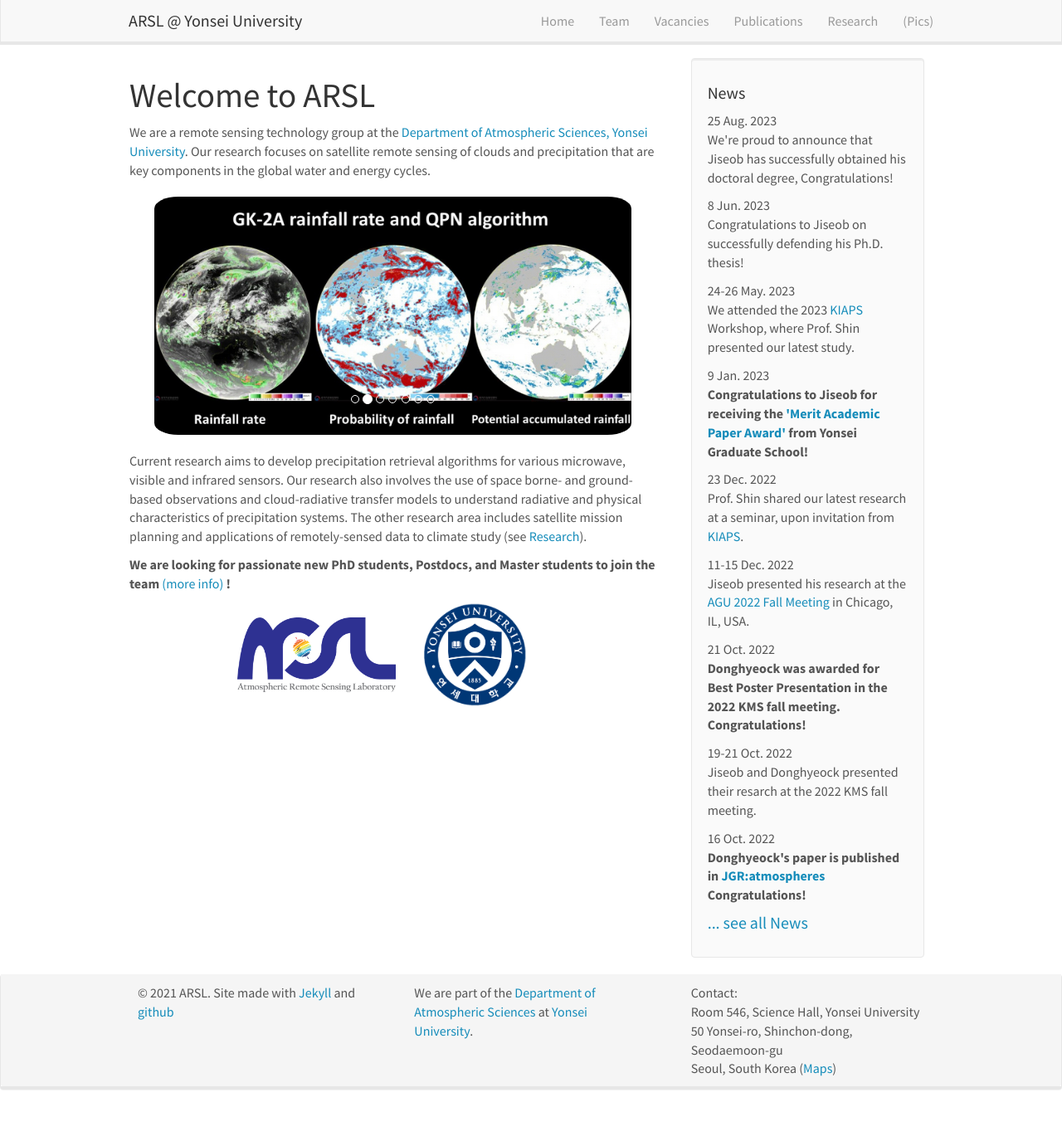
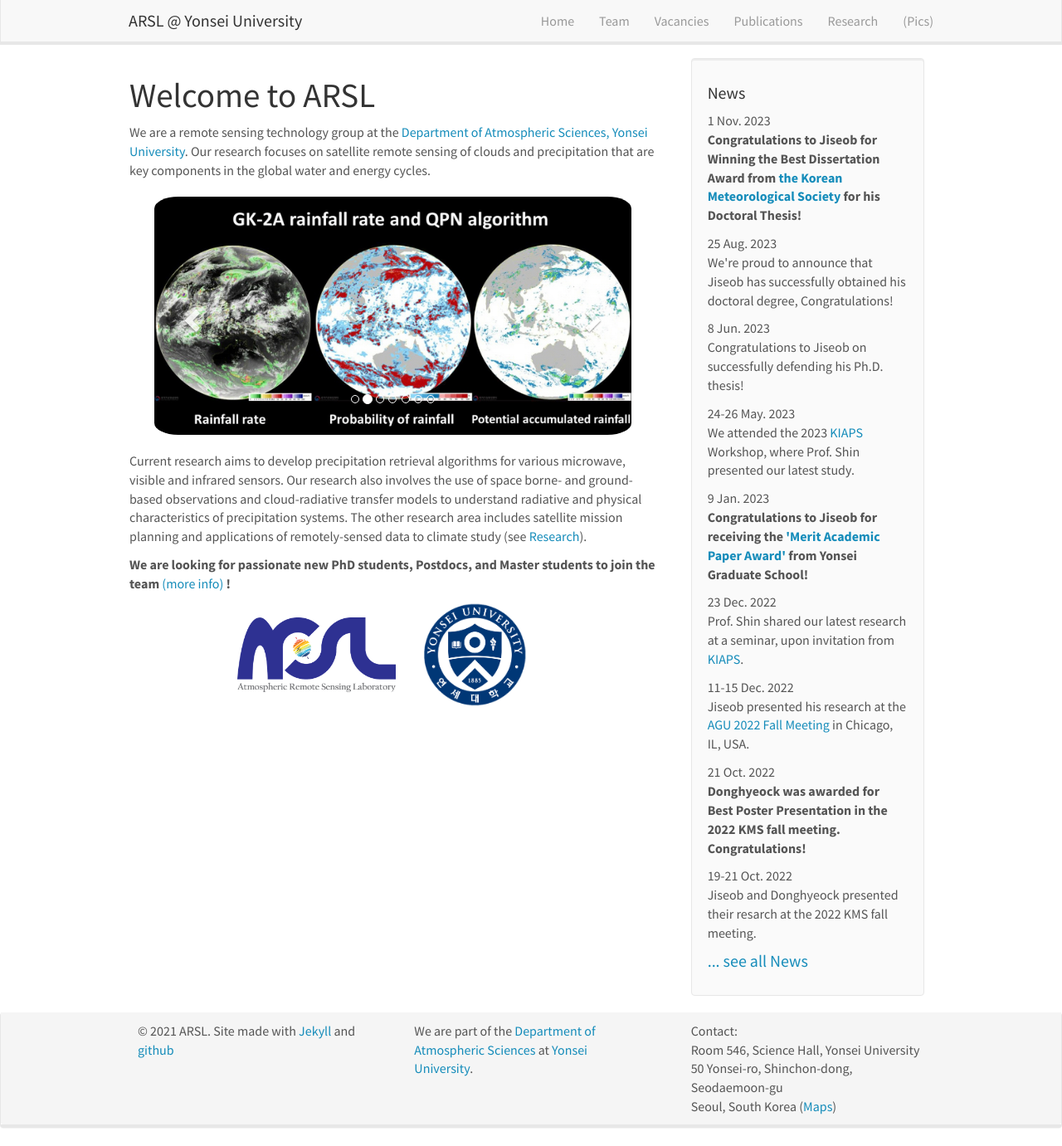
Before and after one commit to roo2003/roo2003.github.io, a Jekyll site: the page built from _pages/home.md, in a window 1280 px wide and 1381 px high. Shown: the whole window at 83% size. Built offline with Jekyll 4.4.1, drawn with Linux system fonts in a browser that asks for light colours; nearby versions of some CDN libraries.

Commit message:
Update news.yml

```diff
--- a/_data/news.yml
+++ b/_data/news.yml
@@ -1,3 +1,6 @@
+- date: 1 Nov. 2023
+  headline: "<b>Congratulations to Jiseob for Winning the Best Dissertation Award from <a href='https://www.komes.or.kr:50000/'>the Korean Meteorological Society</a> for his Doctoral Thesis!</b>"
+
 - date: 25 Aug. 2023
   headline: "We're proud to announce that Jiseob has successfully obtained his doctoral degree, Congratulations!"
 
```
